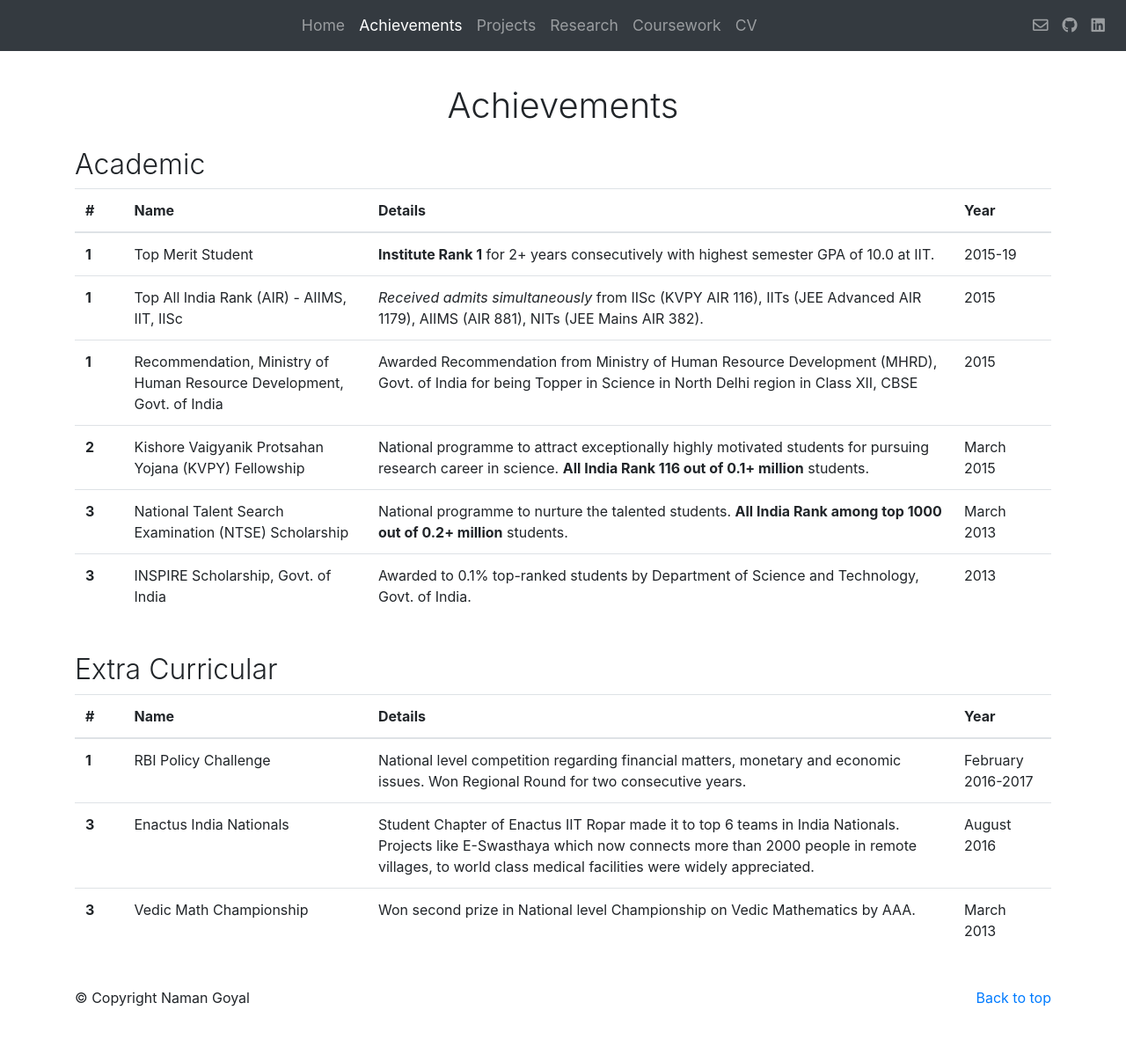
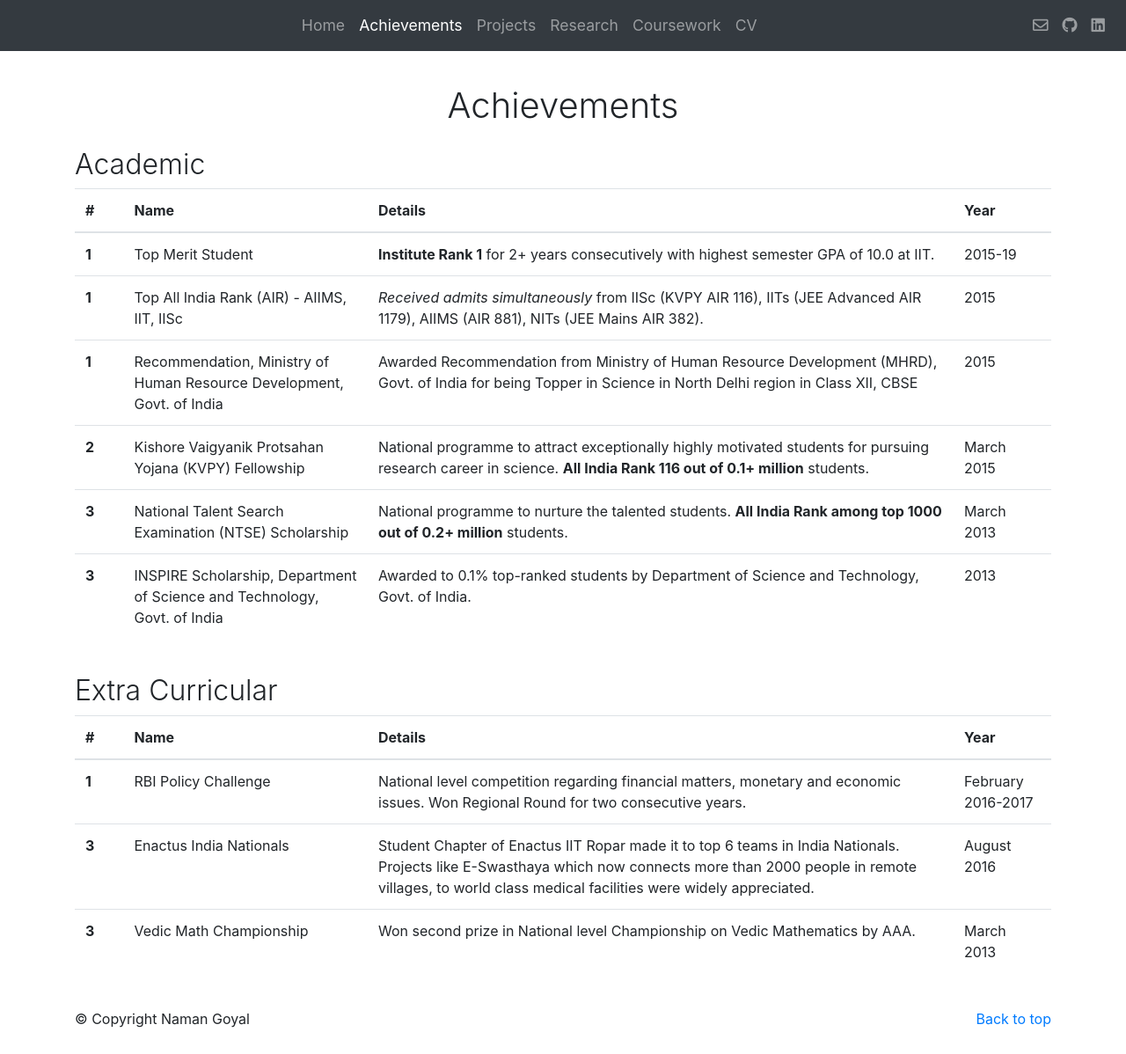
Before and after one commit to thenamangoyal/thenamangoyal.github.io, a Jekyll site: the page built from achievements.html, in a window 1280 px wide and 1198 px high. Shown: the whole window at 88% size. Built offline with Jekyll 4.4.1, drawn with Linux system fonts in a browser that asks for light colours; nearby versions of some CDN libraries.

Commit message:
Update achievements.html

```diff
--- a/achievements.html
+++ b/achievements.html
@@ -61,7 +61,7 @@ permalink: "/achievements"
             </tr>
             <tr>
                 <th scope="row">3</th>
-                <td>INSPIRE Scholarship, Govt. of India</td>
+                <td>INSPIRE Scholarship, Department of Science and Technology, Govt. of India</td>
                 <td>Awarded to 0.1% top-ranked students by Department of Science and Technology, Govt. of India.</td>
                 <td>2013</td>
             </tr>
```
